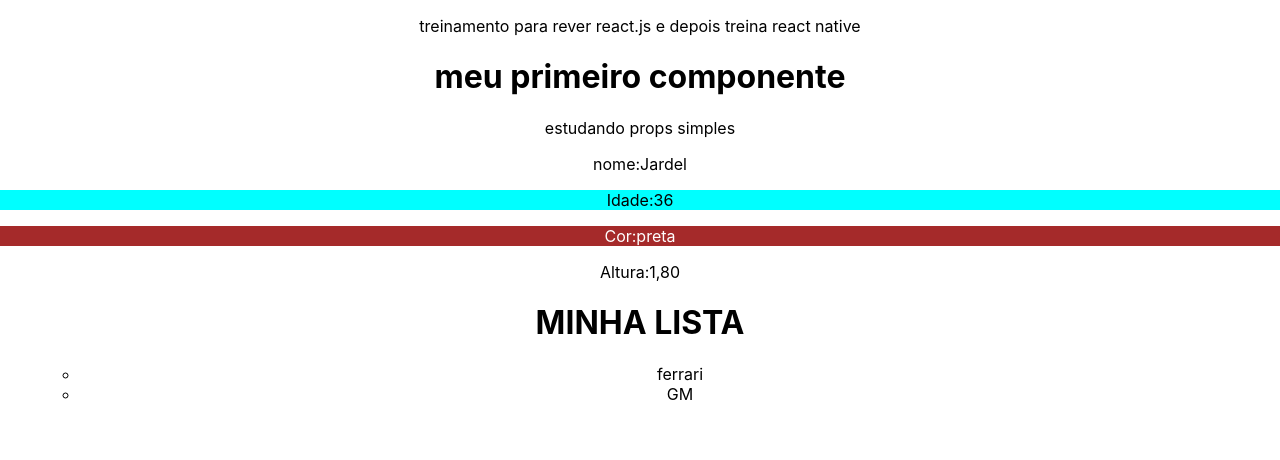
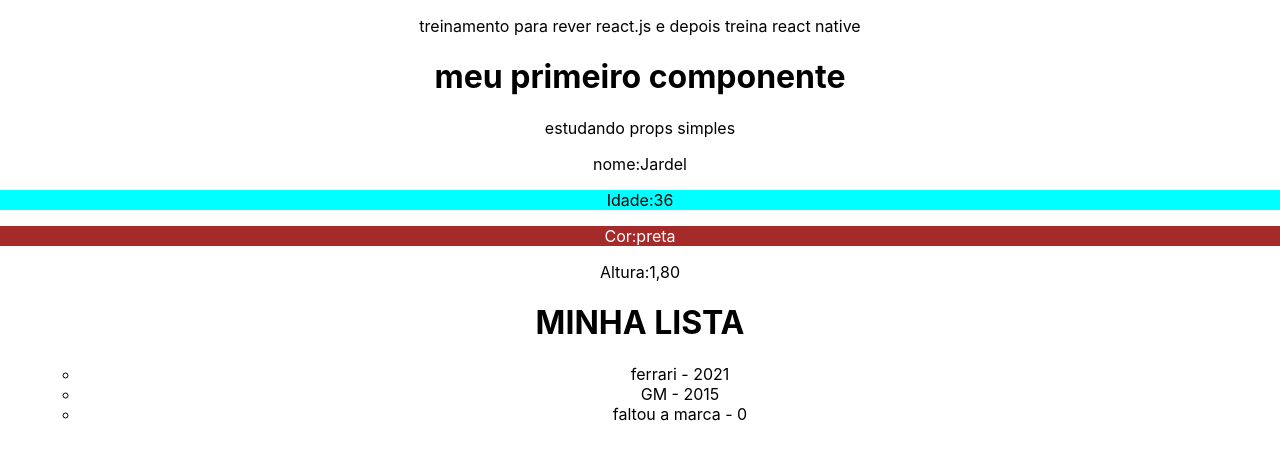
Before and after one commit to jadelcruz1/my-app--react, a React (Create React App) app: page / in a window 1280 px wide. Shown: the top 460 px of the page. Built offline with nearby package versions, Linux system fonts and the light colour scheme.

Commit message:
treino props com PropsTypes

```diff
--- a/src/components/Item.js
+++ b/src/components/Item.js
@@ -1,11 +1,13 @@
-function Item(props) {
+import PropTypes from 'prop-types'
+
+function Item({marca, lancamento}) {
     return(
 
         <>
         <ul>
 
             <li>
-                {props.marca}
+                {marca} - {lancamento}
             </li>
 
 
@@ -17,4 +19,18 @@ function Item(props) {
     )
 }
 
+// obs. em cima no import a Propriedade é com letra maiuscula(PropTypes) aqui em baixo para acessar é com letra minuscula(propTypes)
+Item.propTypes = {
+    marca: PropTypes.string,
+    lancamento: PropTypes.number.isRequired, // pode solicitar que seja requerido(isRequired)
+
+}
+
+// posso colocar que irá haver um default com as regras abaixo. assim não apresenta erro no console.
+Item.defaultProps = {
+    marca: 'faltou a marca',
+    lancamento: 0,
+
+
+}
 export default Item
--- a/src/components/List.js
+++ b/src/components/List.js
@@ -7,8 +7,11 @@ function List() {
         <>
             <h1> MINHA LISTA </h1>
              <ul>
-                <Item marca="ferrari"/>
-                <Item marca="GM" />
+                <Item marca="ferrari" lancamento={2021} />
+                <Item marca="GM" lancamento={2015} />
+                <Item  />
+
+
               </ul>
 
 
```
